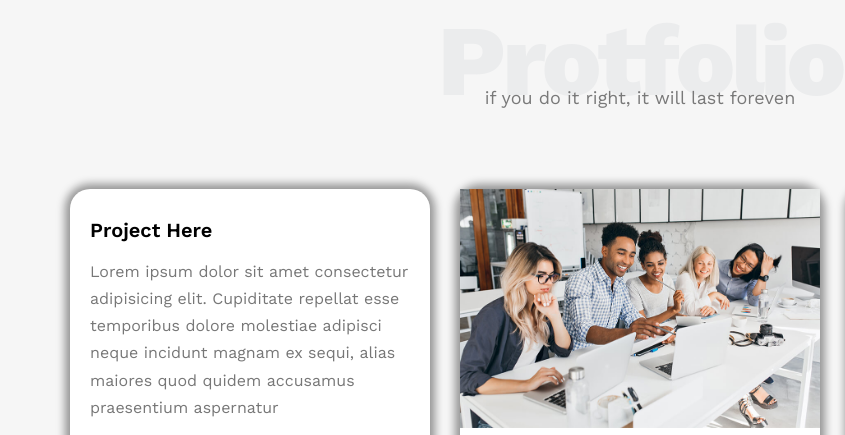
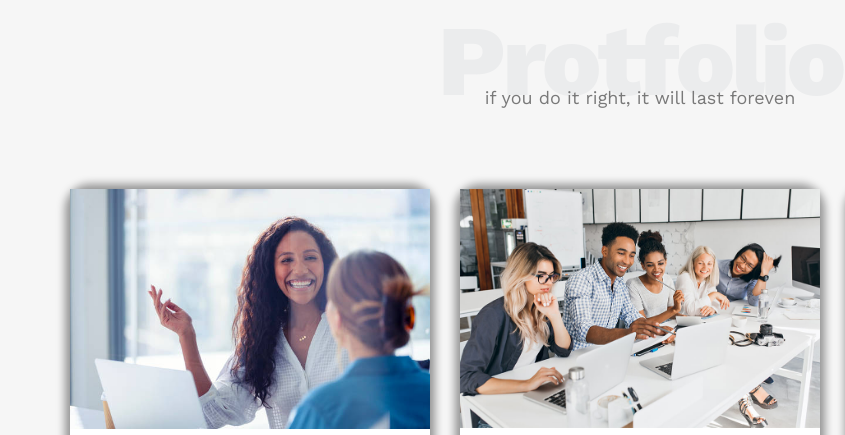
Before and after one commit to waleed20124/Temlate-one, a plain HTML site: page index.html in a window 1280 px wide. Shown: the part 2045-2480 px from the top of the page, 0-845 px from the left. Drawn offline with nearby package versions, Linux system fonts and the light colour scheme.

Commit message:
Update index.html

```diff
--- a/index.html
+++ b/index.html
@@ -163,7 +163,7 @@
         <p>if you do it right, it will last foreven</p>
         <div class="about-protfolio">
           <div class="card">
-            <img src="/mg/istockphoto-1369408412-612x612.jpg" alt="" />
+            <img src="img/istockphoto-1369408412-612x612.jpg" alt="" />
             <div class="info-text">
               <h3>Project Here</h3>
               <p>
```
